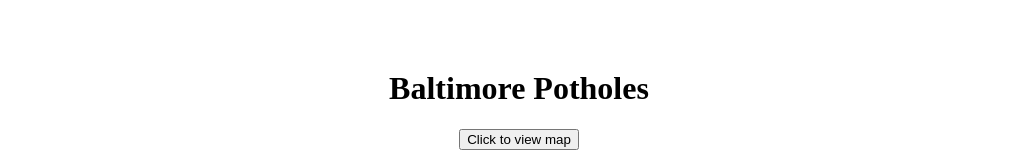
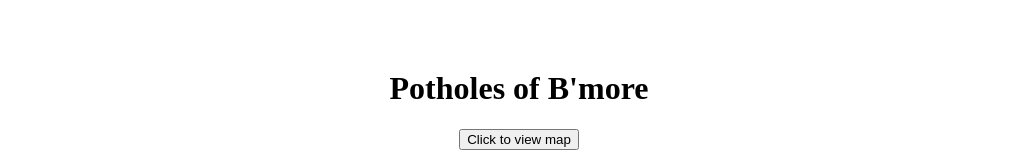
Before and after one commit to Sparen/Potholes-of-B-more, a plain HTML site: page index.html in a window 1280 px wide. Shown: the part 237-397 px from the top of the page, without its empty margins (121-1150 px from the left). Drawn offline with Linux system fonts and the light colour scheme; some packages are replaced by stand-ins of ours.

Commit message:
Fixed text

```diff
--- a/index.html
+++ b/index.html
@@ -11,7 +11,7 @@
   <body style="font-family:andale mono">
     <div style="text-align:center">
       <img src="HOPHACKS.svg"><br><br>
-      <h1>Baltimore Potholes</h1>
+      <h1>Potholes of B'more </h1>
       <button type="button" onclick="generateImage()">Click to view map</button>
 
 	<script type="text/javascript" src="http://maps.google.com/maps/api/js?key= AIzaSyDgLXdj8luOqkLNnUw7WxBgkBphAPD8JbE"></script>
```
